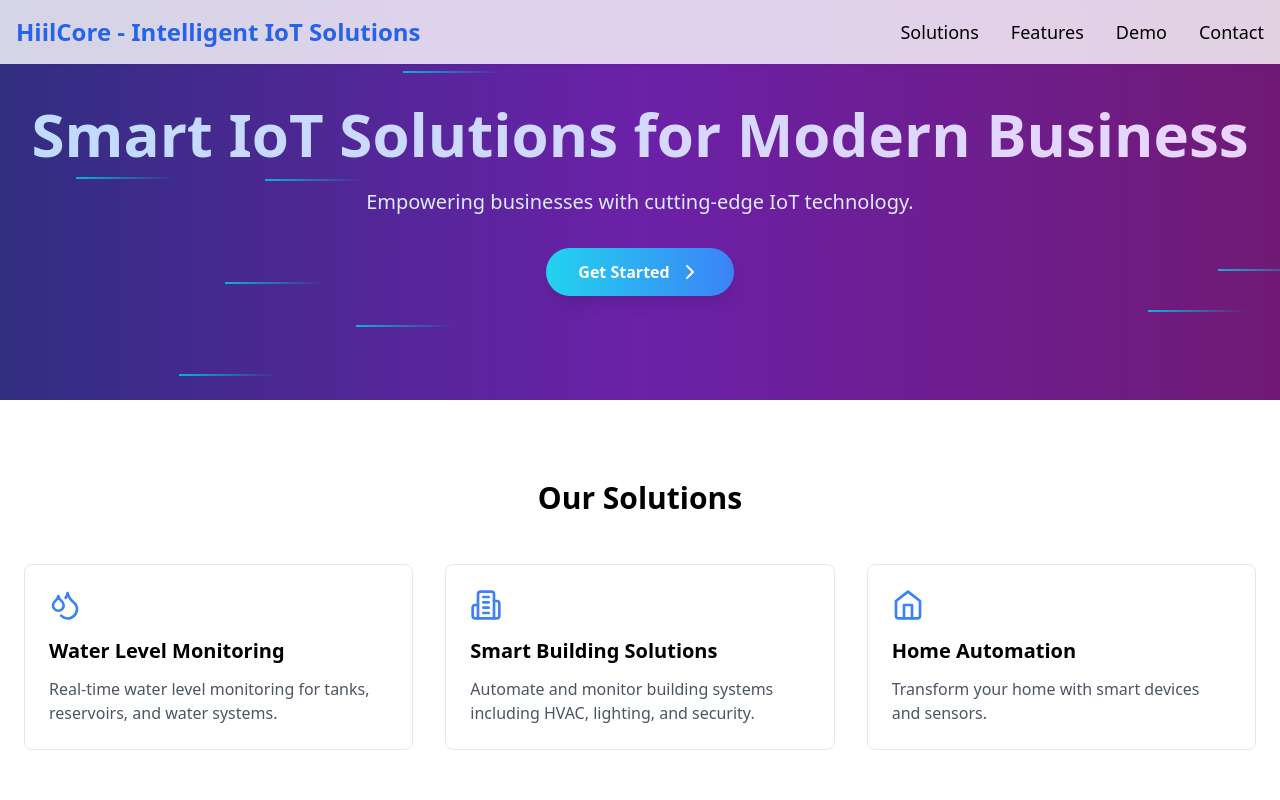
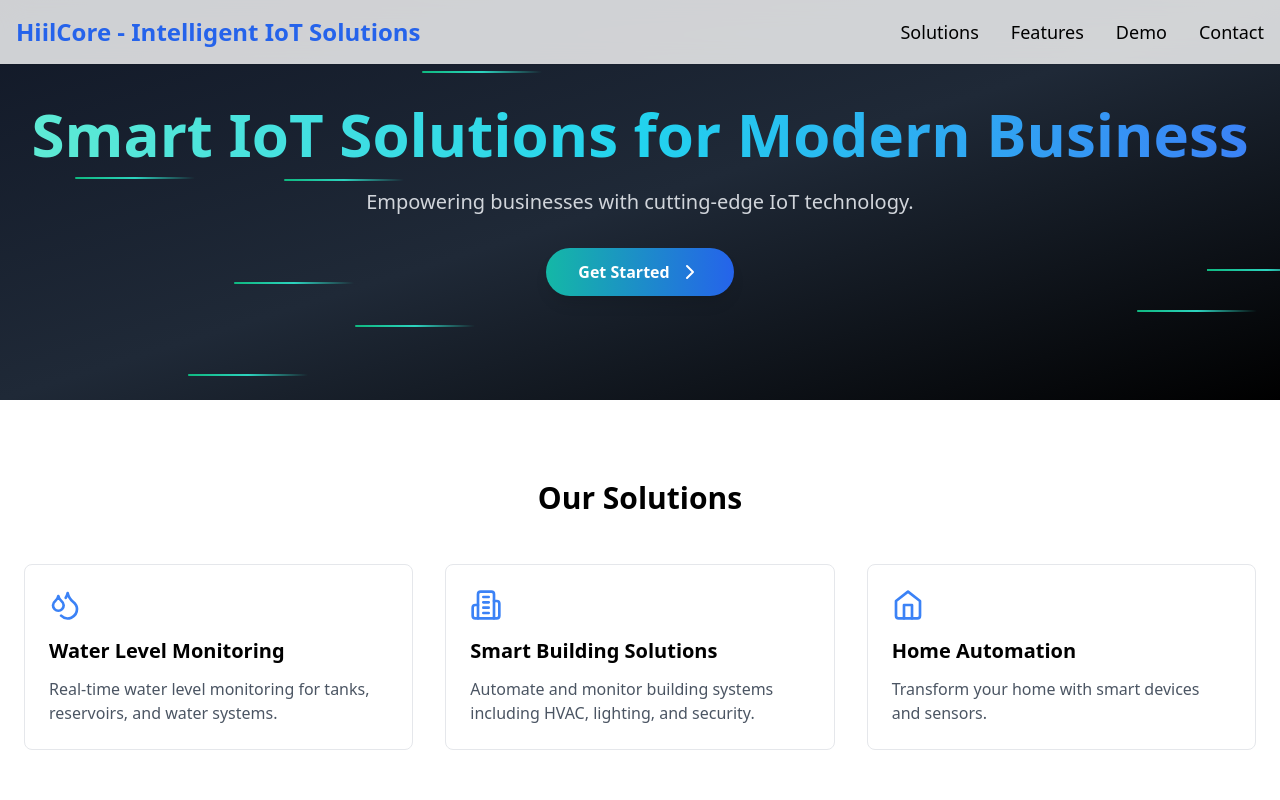
Before and after one commit to mustafasigad/iot-solutions-somalsmart, a Next.js app: page / in a window 1280 px wide. Shown: the top 800 px of the page. Built offline with nearby package versions, Linux system fonts and the light colour scheme.

Commit message:
new client and supplier

```diff
--- a/src/components/home/HeroSection.js
+++ b/src/components/home/HeroSection.js
@@ -13,16 +13,14 @@ const NetworkNode = ({ Icon, color, size, style }) => (
 );
 
 const DataStream = ({ style }) => (
-  <div className="absolute h-0.5 bg-gradient-to-r from-cyan-500 to-transparent animate-[moveRight_2s_linear_infinite]" style={style} />
+  <div className="absolute h-0.5 bg-gradient-to-r from-emerald-500 via-teal-400 to-transparent animate-[moveRight_2s_linear_infinite]" style={style} />
 );
 
 export default function HeroSection() {
   return (
-    <header className="relative bg-gradient-to-r from-indigo-900 via-purple-800 to-fuchsia-900 text-white overflow-hidden h-[400px] flex items-center justify-center">
+    <header className="relative bg-gradient-to-br from-gray-900 via-gray-800 to-black text-white overflow-hidden h-[400px] flex items-center justify-center">
       {/* Sensors Network */}
       <div className="absolute inset-0">
-
-
         {/* Data Streams */}
         {Array.from({ length: 8 }).map((_, i) => (
           <DataStream
@@ -30,7 +28,7 @@ export default function HeroSection() {
             style={{
               left: `${Math.random() * 100}%`,
               top: `${Math.random() * 100}%`,
-              width: '100px',
+              width: '120px',
               transform: `rotate(${Math.random() * 360}deg)`,
               animationDelay: `${i * 0.5}s`
             }}
@@ -48,15 +46,15 @@ export default function HeroSection() {
       {/* Content */}
       <div className="container mx-auto px-6 py-16 relative z-10 flex items-center justify-center h-full">
         <div className="flex flex-col items-center text-center">
-          <h1 className="text-4xl md:text-6xl font-bold mb-6 animate-fade-in bg-clip-text text-transparent bg-gradient-to-r from-blue-200 to-purple-200">
+          <h1 className="text-4xl md:text-6xl font-bold mb-6 animate-fade-in bg-clip-text text-transparent bg-gradient-to-r from-teal-300 via-cyan-400 to-blue-500">
             Smart IoT Solutions for Modern Business
           </h1>
-          <p className="text-xl mb-8 max-w-2xl animate-fade-in-delay text-blue-100">
+          <p className="text-xl mb-8 max-w-2xl animate-fade-in-delay text-gray-300">
             Empowering businesses with cutting-edge IoT technology.
           </p>
           <button
             onClick={() => document.getElementById('contact')?.scrollIntoView({ behavior: 'smooth' })}
-            className="bg-gradient-to-r from-cyan-400 to-blue-500 hover:from-cyan-500 hover:to-blue-600 px-8 py-3 rounded-full font-semibold text-white flex items-center transform hover:scale-105 transition-all shadow-lg hover:shadow-cyan-500/50"
+            className="bg-gradient-to-r from-teal-500 to-blue-600 hover:from-teal-600 hover:to-blue-700 px-8 py-3 rounded-full font-semibold text-white flex items-center transform hover:scale-105 transition-all shadow-lg hover:shadow-teal-500/50"
           >
             Get Started <ChevronRight className="ml-2" />
           </button>
```
